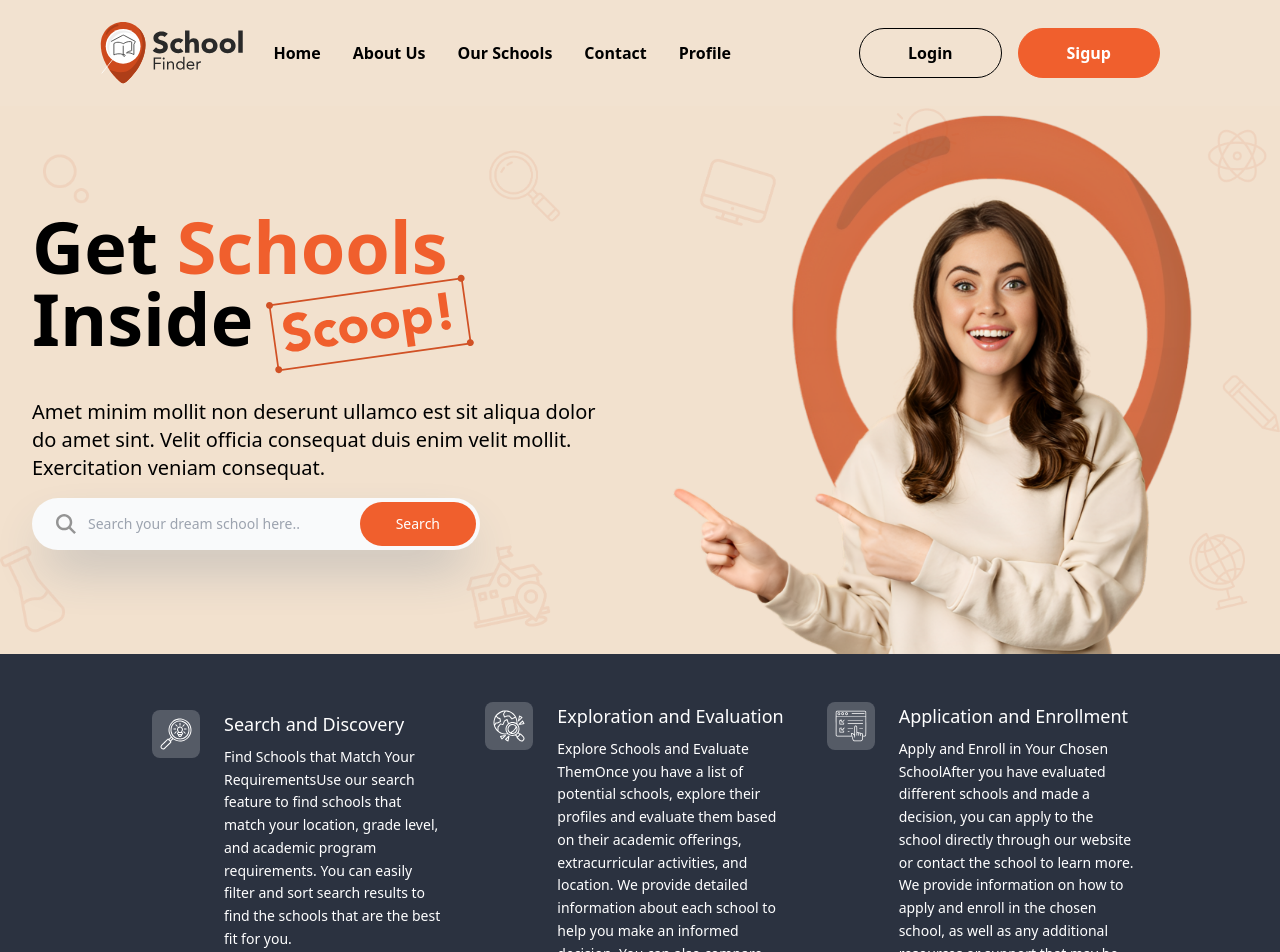
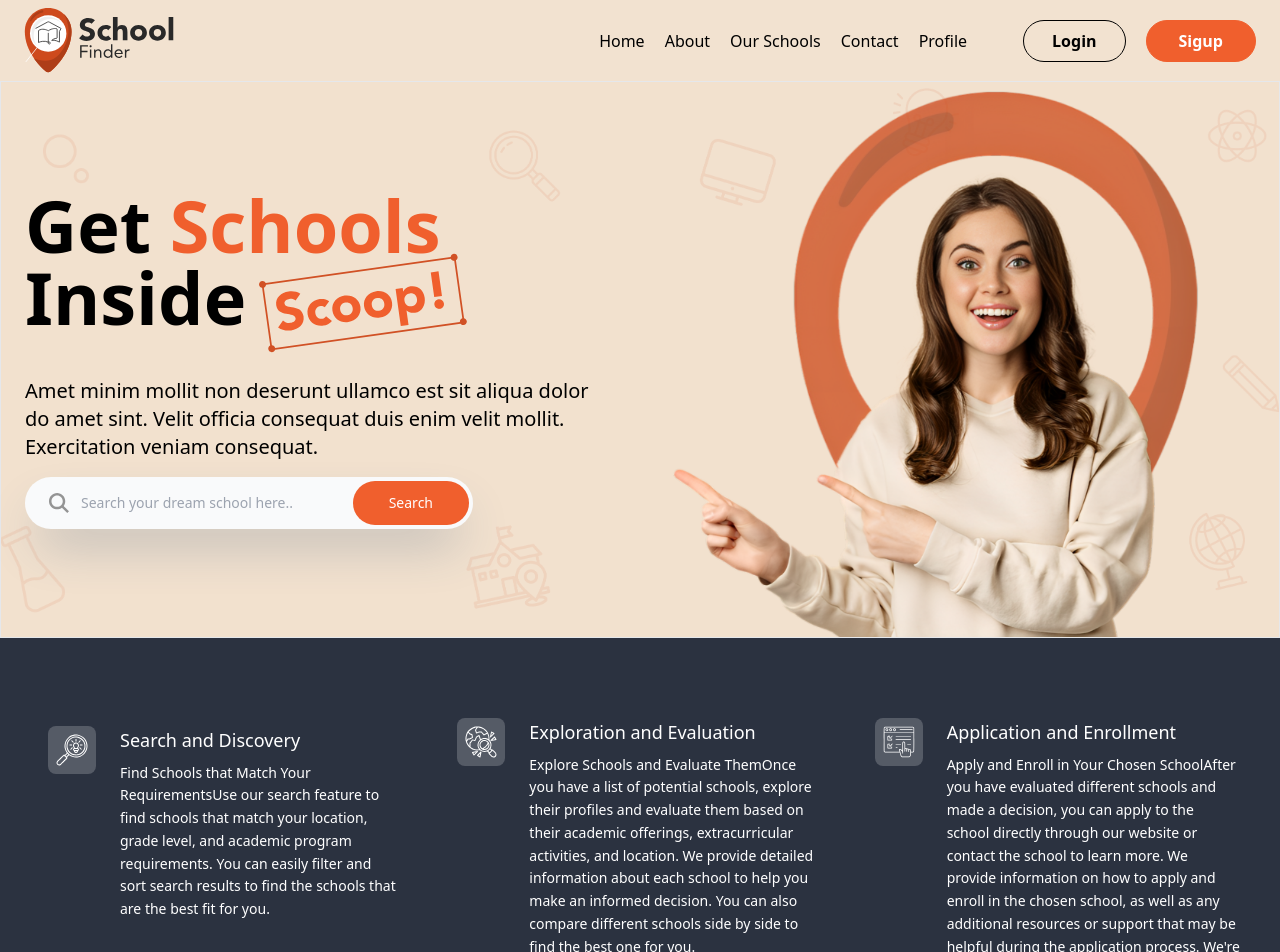
Before and after one commit to Hasnain-js/school-finder-app, a Next.js app: page / in a window 1280 px wide. Shown: the top 952 px of the page. Built offline with nearby package versions, Linux system fonts and the light colour scheme.

Commit message:
fix: responsiveness issue in navbar & heroic section

```diff
--- a/components/Navbar/Navbar.jsx
+++ b/components/Navbar/Navbar.jsx
@@ -5,7 +5,7 @@ import Image from "next/image";
 const Navbar = () => {
   const [isOpen, setIsOpen] = useState(false);
   let className =
-		"lg:relative  transition-opacity lg:opacity-100 ease-linear duration-300 absolute left-0 lg:mt-0 mt-5 w-full lg:w-auto bg-copper-red lg:bg-transparent ";
+    "lg:relative transition-opacity lg:opacity-100 ease-linear duration-300 absolute left-0 lg:mt-0 mt-2 w-full lg:w-auto bg-almond bg-opacity-95 lg:bg-transparent ";
   if (isOpen) {
     className += "lg:opacity-100 opacity-100";
   } else {
@@ -18,7 +18,7 @@ const Navbar = () => {
       link: "/",
     },
     {
-			page: "About Us",
+      page: "About",
       link: "/about",
     },
     {
@@ -36,51 +36,55 @@ const Navbar = () => {
   ];
   return (
     <>
-			<nav className='bg-almond bg-opacity-95 z-30 sticky top-0 left-0 right-0 lg:px-20'>
-				<div className='container mx-auto px-5 py-2 lg:flex lg:items-center lg:justify-between'>
-					<div className='flex justify-between items-center'>
-						<a className='cursor-pointer'>
+      <nav className="bg-almond bg-opacity-95 z-30 sticky top-0 left-0 right-0">
+        <div className="px-6 py-2 lg:flex lg:items-center lg:justify-between max-w-7xl lg:mx-auto">
+          <div className="flex justify-between items-center">
+            <a className="cursor-pointer">
               <Image
-								className='w-40 h-auto inline cursor-pointer'
-								width={200}
-								height={200}
-								src='/images/logo.svg'
-								alt='logo'
+                className="w-40 h-auto inline cursor-pointer"
+                width={160}
+                height={65.27}
+                src="/images/logo.svg"
+                alt="logo"
               />
             </a>
             <span
-							className='text-3xl cursor-pointer mx-2 lg:hidden block'
-							onClick={() => setIsOpen(!isOpen)}>
-							<ion-icon name='menu'></ion-icon>
+              className="text-3xl cursor-pointer mx-2 lg:hidden block"
+              onClick={() => setIsOpen(!isOpen)}
+            >
+              <ion-icon name="menu"></ion-icon>
             </span>
           </div>
           <div className={className}>
-						<ul className=' lg:space-x-3 container mx-auto p-5  text-xl duration-500 flex lg:items-center items-start lg:flex-row flex-col gap-5'>
+            <div className="flex lg:flex-row flex-col gap-x-14 gap-y-5 lg:py-0 py-4">
+              <div className="flex lg:items-center items-start lg:flex-row flex-col gap-5">
                 {navLink.map((item, index) => {
                   return (
-									<li
+                    <Link
                       key={index}
-										className='text-base font-semibold text-black transition-all duration-200 hover:text-opacity-80'>
-										<Link
                       href={item.link}
-											className='text-white whitespace-nowrap lg:text-black  hover:text-rustyRed'>
+                      className="whitespace-nowrap font-medium text-base text-black  hover:text-rustyRed"
+                    >
                       {item.page}
                     </Link>
-									</li>
                   );
                 })}
-
-							<div className='flex items-center gap-4 pl-24'>
-								<li className='cursor-pointer text-base font-semibold border border-black px-12 py-3 rounded-full text-black transition-all duration-200 hover:text-opacity-80'>
+              </div>
+              <div className="flex items-center gap-5">
+                <a
+                  href="#"
+                  className="cursor-pointer text-base font-semibold border border-black px-7 py-2 rounded-full text-black transition-all duration-200 hover:text-opacity-80"
+                >
                   Login
-								</li>
+                </a>
                 <a
-									href='#'
-									className='text-base font-semibold border border-rustyRed bg-rustyRed px-12 py-3 rounded-full text-white transition-all duration-200 hover:bg-blueStone'>
+                  href="#"
+                  className="text-base font-semibold border border-rustyRed bg-rustyRed px-8 py-2 rounded-full text-white transition-all duration-200 hover:bg-blueStone"
+                >
                   Sigup
                 </a>
               </div>
-						</ul>
+            </div>
           </div>
         </div>
       </nav>
--- a/pages/index.js
+++ b/pages/index.js
@@ -17,15 +17,15 @@ export default function Home() {
 			<main>
 				{/* Heroic Section */}
 				<div className='relative bg-almond overflow-hidden bg-no-repeat bg-contain bg-center bg-[url("/images/Heroic-Banner.png")]'>
-					<div className='px-4 mx-auto max-w-7xl sm:px-6 lg:px-8'>
+					<div className='mx-auto max-w-7xl px-6 border'>
 						<div className='grid items-center grid-cols-1 gap-12 lg:grid-cols-2 justify-items-center'>
 							<div className='space-y-4'>
-								<h1 className='text-4xl font-bold text-black sm:text-6xl lg:text-7xl'>
+								<h1 className='font-bold text-black lg:text-7xl text-6xl'>
 									Get
 									<span className='text-rustyRed'> Schools</span>
 									<div className='relative inline-flex'>
 										<span className='absolute inset-x-0 bottom-0'></span>
-										<h1 className=' flex relative text-4xl font-bold text-black sm:text-6xl lg:text-7xl'>
+										<h1 className=' flex relative font-bold text-black text-6xl lg:text-7xl'>
 											Inside
 											<span className='w-fit'>
 												<svg
@@ -105,9 +105,9 @@ export default function Home() {
 
 				{/* lower banner section */}
 				<section className='bg-gunMetal text-white body-font'>
-					<div className='container px-36 py-12 mx-auto'>
-						<div className='flex flex-wrap sm:-m-4 -mx-4 -mb-10 -mt-2 md:space-y-0 space-y-6'>
-							<div className='p-6 md:w-1/3 flex'>
+					<div className='max-w-7xl px-6 py-16 mx-auto'>
+						<div className='grid lg:grid-cols-3 grid-cols-1 gap-5'>
+							<div className='p-6 flex items-start'>
 								<div className='w-12 h-12 inline-flex items-center justify-center rounded-lg bg-white bg-opacity-20 text-white  mb-4 flex-shrink-0'>
 									<svg
 										className='w-8 h-8'
@@ -169,7 +169,7 @@ export default function Home() {
 									</p>
 								</div>
 							</div>
-							<div className='p-4 md:w-1/3 flex'>
+							<div className='p-4 flex items-start'>
 								<div className='w-12 h-12 inline-flex items-center justify-center rounded-lg bg-white bg-opacity-20 text-white  mb-4 flex-shrink-0'>
 									<svg
 										className='w-8 h-8'
@@ -217,7 +217,7 @@ export default function Home() {
 									</p>
 								</div>
 							</div>
-							<div className='p-4 md:w-1/3 flex'>
+							<div className='p-4 flex items-start'>
 								<div className='w-12 h-12 inline-flex items-center justify-center rounded-lg bg-white bg-opacity-20 text-white  mb-4 flex-shrink-0'>
 									<svg
 										className='w-8 h-8'
```
Also changed, not shown: public/images/banner-image.png (added), public/images/logo.svg. Lines whose indentation alone changed are shown as unchanged.
